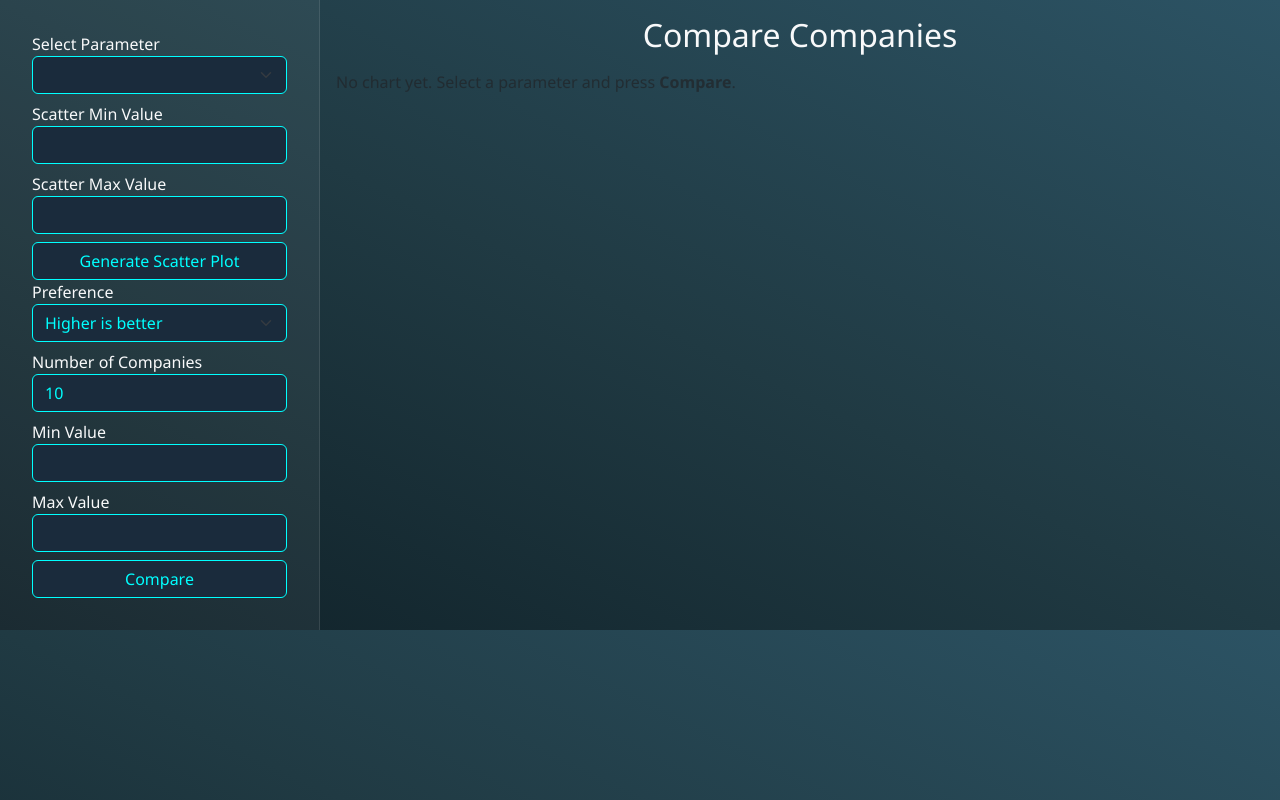
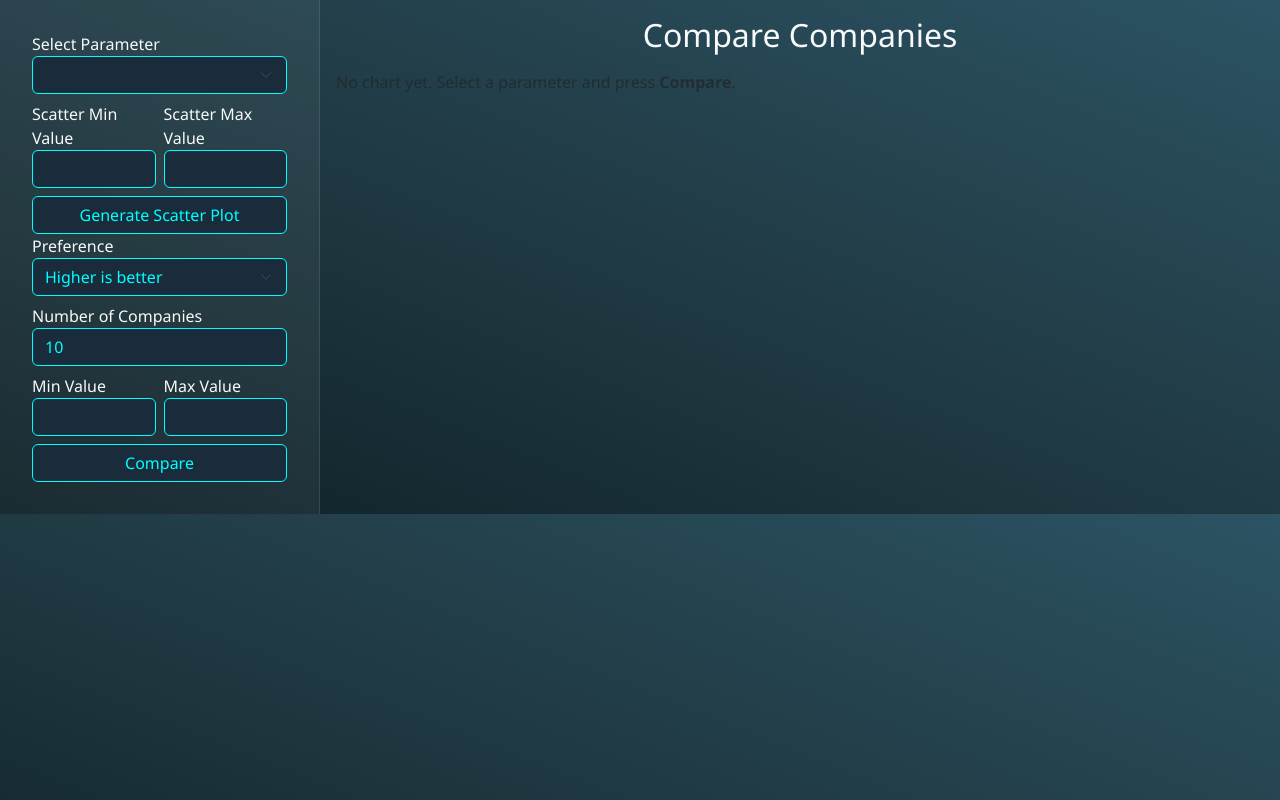
Before and after one commit to Aditi-Anil-P/Procure-Smart, a Flask app: template templates/single_compare.html in a window 1280 px wide. Run offline with Flask 3, Linux system fonts and the light colour scheme; the template is opened without the code that fills it, so the values that code supplies are empty; some libraries are stand-ins or nearby versions.

Commit message:
Updated min max range structure

```diff
--- a/templates/single_compare.html
+++ b/templates/single_compare.html
@@ -27,14 +27,17 @@
                 {% endfor %}
               </select>
             </div>
-            <div class="mb-2">
+            <div class="mb-2 row g-2">
+              <div class="col">
                 <label for="scatter_min_value">Scatter Min Value</label>
                 <input type="number" step="any" name="scatter_min_value" id="scatter_min_value" class="form-control">
               </div>
-            <div class="mb-2">
+              <div class="col">
                 <label for="scatter_max_value">Scatter Max Value</label>
                 <input type="number" step="any" name="scatter_max_value" id="scatter_max_value" class="form-control">
               </div>
+            </div>
+
             <button class="btn btn-secondary w-100" type="submit" name="generate_scatter">Generate Scatter Plot</button>
 
             <div class="mb-2">
@@ -49,14 +52,17 @@
               <label for="top_n">Number of Companies</label>
               <input type="number" min="1" max="25" name="top_n" id="top_n" class="form-control" value="10">
             </div>
-            <div class="mb-2">
+            <div class="mb-2 row g-2">
+              <div class="col">
                 <label for="min_value">Min Value</label>
                 <input type="number" step="any" name="min_value" id="min_value" class="form-control">
               </div>
-            <div class="mb-2">
+              <div class="col">
                 <label for="max_value">Max Value</label>
                 <input type="number" step="any" name="max_value" id="max_value" class="form-control">
               </div>
+            </div>
+
 
             <button class="btn btn-info w-100" type="submit">Compare</button>
 
@@ -76,15 +82,16 @@
                 {% endfor %}
               </select>
             </div>
-            <div class="mb-2">
+            <div class="mb-2 row g-2">
+              <div class="col">
                 <label for="scatter_min_value">Scatter Min Value</label>
                 <input type="number" step="any" name="scatter_min_value" id="scatter_min_value" class="form-control">
               </div>
-            <div class="mb-2">
+              <div class="col">
                 <label for="scatter_max_value">Scatter Max Value</label>
                 <input type="number" step="any" name="scatter_max_value" id="scatter_max_value" class="form-control">
               </div>
-            <button class="btn btn-secondary w-100" type="submit" name="generate_scatter">Generate Scatter Plot</button>
+            </div>
 
             <div class="mb-2">
               <label for="preference_mobile">Preference</label>
@@ -99,14 +106,17 @@
               <input type="number" min="1" max="25" name="top_n" id="top_n_mobile" class="form-control" value="10">
             </div>
 
-            <div class="mb-2">
+            <div class="mb-2 row g-2">
+              <div class="col">
                 <label for="min_value">Min Value</label>
                 <input type="number" step="any" name="min_value" id="min_value" class="form-control">
               </div>
-            <div class="mb-2">
+              <div class="col">
                 <label for="max_value">Max Value</label>
                 <input type="number" step="any" name="max_value" id="max_value" class="form-control">
               </div>
+            </div>
+
 
 
             <button class="btn btn-info w-100" type="submit">Compare</button>
```
Lines whose indentation alone changed are shown as unchanged.
